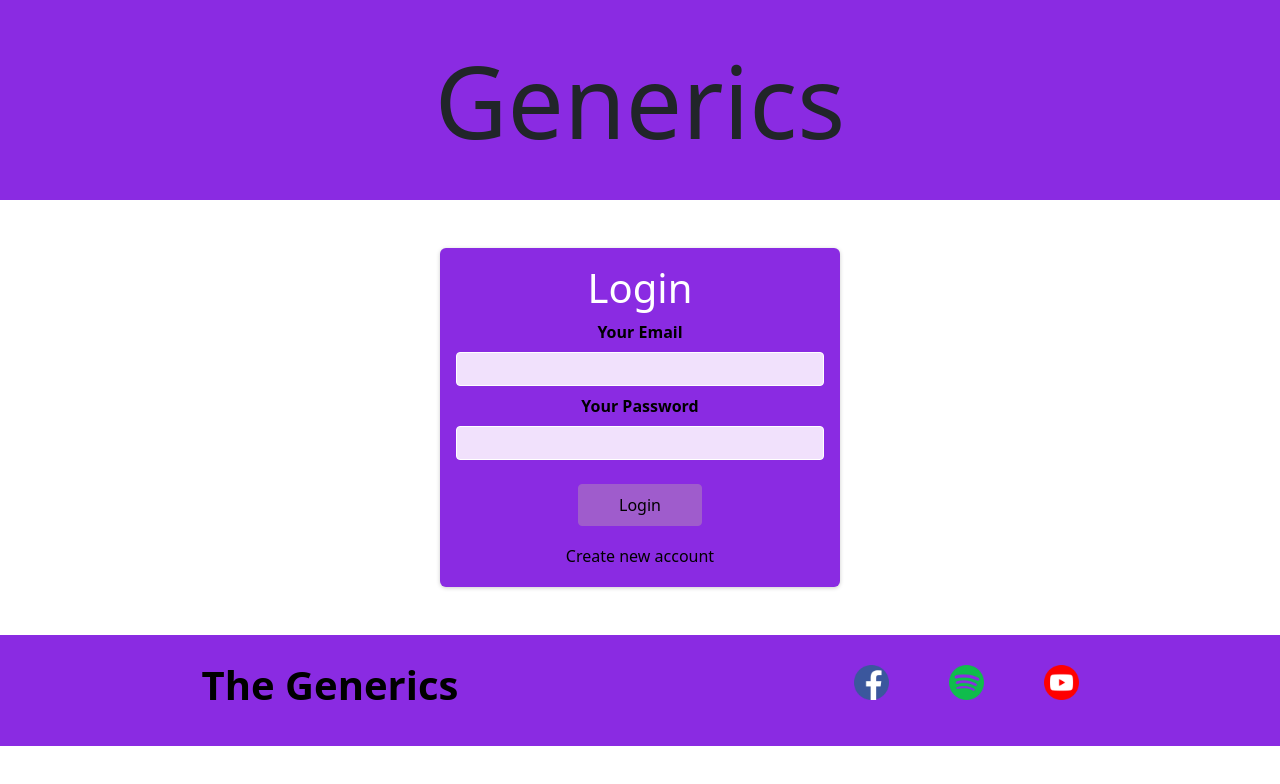
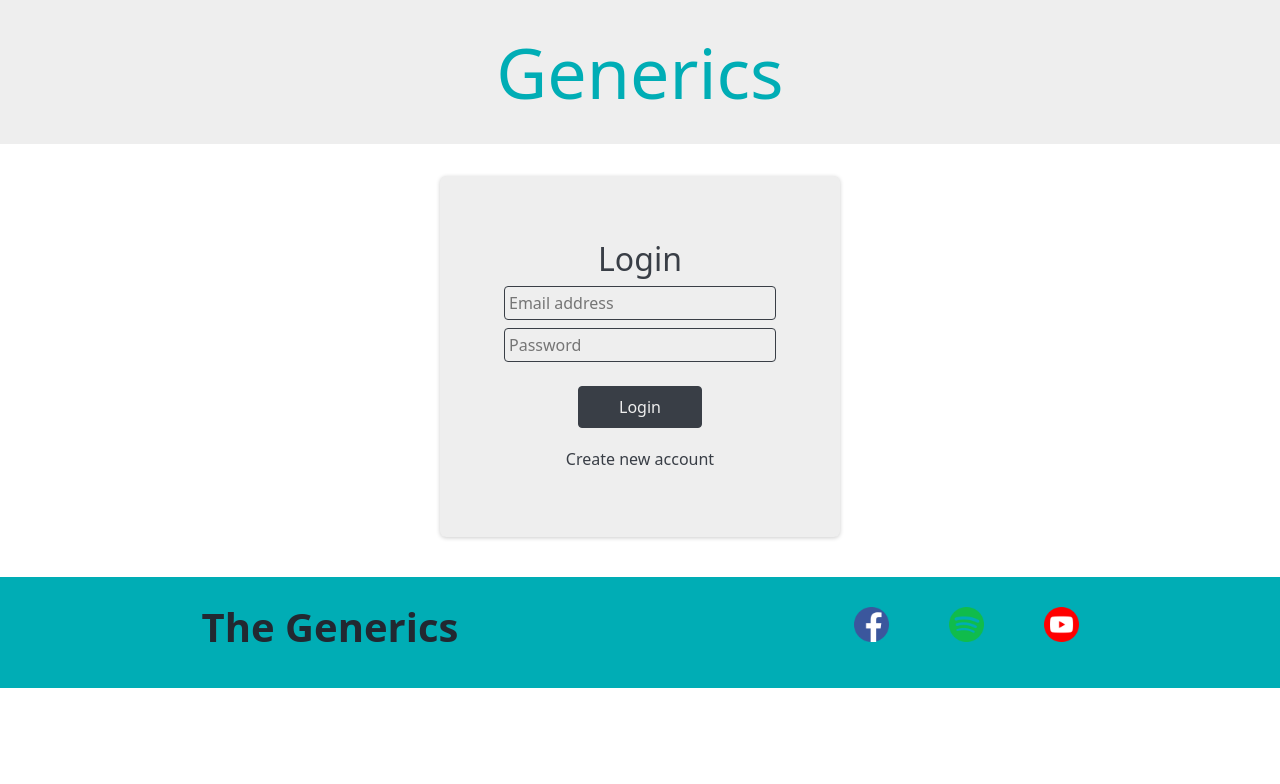
Before and after one commit to itsmeAYUSH/E-commerce, a React (Create React App) app: page / in a window 1280 px wide. Shown: the top 784 px of the page. Built offline with nearby package versions, Linux system fonts and the light colour scheme.

Commit message:
improve CSS
improve CSS

```diff
--- a/src/components/Authentication/AuthForm.js
+++ b/src/components/Authentication/AuthForm.js
@@ -70,18 +70,19 @@ const AuthForm = () => {
     <section className={classes.main}>
       <h1 className={classes.title}>Generics</h1>
       <form onSubmit={SubmitHandler} className={classes.auth}>
-        <h1>{isLogin ? "Login" : "Sign Up"}</h1>
+        <h2>{isLogin ? "Login" : "Sign Up"}</h2>
         <div className={classes.control}>
-          <label htmlFor="email">Your Email</label>
-          <input type="email" id="email" required ref={emailInputRef} />
+          {/* <label htmlFor="email">Your Email</label> */}
+          <input type="email" id="email" required ref={emailInputRef}  placeholder = 'Email address'/>
         </div>
         <div className={classes.control}>
-          <label htmlFor="password">Your Password</label>
+          {/* <label htmlFor="password">Your Password</label> */}
           <input
             type="password"
             id="password"
             required
             ref={passwordInputRef}
+            placeholder = 'Password'
           />
         </div>
         <div className={classes.actions}>
--- a/src/components/Authentication/AuthForm.module.css
+++ b/src/components/Authentication/AuthForm.module.css
@@ -1,30 +1,30 @@
 /* *{
     border: 1px solid red;
 } */
-.title{
+.title {
   width: 100%;
-    padding: 40px;
+  padding: 30px;
   text-align: center;
-    font-size: 100px;
-    background-color: blueviolet;
+  font-size: 70px;
+  background-color: #eeeeee;
+  color: #00adb5;
 }
 .auth {
-    margin: 3rem auto;
-    width: 95%;
+  margin: 2rem auto;
+  width: 100%;
   max-width: 25rem;
   border-radius: 6px;
-    background-color: blueviolet;
+  background-color: #eeeeee;
   box-shadow: 0 1px 4px rgba(0, 0, 0, 0.2);
-    padding: 1rem;
+  padding: 4rem;
   text-align: center;
-    color: white;
+  color: #393E46;
 }
 
 .auth h1 {
   text-align: center;
-    color: white;
+  color: #393E46;
 }
-
 
 .control {
   margin-bottom: 0.5rem;
@@ -35,17 +35,16 @@
   color: white;
   font-weight: bold;
   margin-bottom: 0.5rem;
-    color: black;
-
+  color: #393E46;
 }
 
 .control input {
   font: inherit;
-    background-color: #f1e1fc;
-    /* color: #38015c; */
-    color: black;
+  background-color: #EEEEEE;
+  color: #38015c;
+  color: #393E46;
   border-radius: 4px;
-    border: 1px solid white;
+  border: 1px solid #393E46;
   width: 100%;
   text-align: left;
   padding: 0.25rem;
@@ -56,44 +55,39 @@
   display: flex;
   flex-direction: column;
   align-items: center;
-    color: black;
-
-
+  color: #393E46;
 }
 
 .actions button {
   cursor: pointer;
   font: inherit;
   /* color: white; */
-    color: black;
+  color: #222831;
 
-    background-color: #9f5ccc;
-    border: 1px solid #9f5ccc;
+  /* background-color: #9f5ccc; */
+  background-color: #393E46;
+  border: 1px solid #393E46;
+  color:#EEEEEE;
   border-radius: 4px;
   padding: 0.5rem 2.5rem;
-
 }
 
 .actions button:hover {
-    background-color: #873abb;
-    border-color: #873abb;
-    color: black;
-
+  background-color: #00ADB5;
+  border-color: #393E46;
+  color: #393E46;
 }
 
 .actions .toggle {
   margin-top: 1rem;
   background-color: transparent;
-    color: #9f5ccc;
+  color: #393E46;
   border: none;
   padding: 0.15rem 1.5rem;
-    color: black;
-
+  color: #393E46;
 }
 
 .actions .toggle:hover {
   background-color: transparent;
-    color: #ae82cc;
-    color: black;
-
+  color: #00ADB5;
 }
--- a/src/components/Layout/contact/Contact.js
+++ b/src/components/Layout/contact/Contact.js
@@ -36,30 +36,30 @@ const Contact = () => {
     <Fragment>
       <h1 className={classes.title}>Contact Us</h1>
       <form className={classes.form} onSubmit={submitHandler}>
-        <label> Name</label>
+        <label> Enter your details</label>
         <input
           id="username"
           type="text"
           name="username"
           ref={usernameRef}
-          placeholder="your name"
+          placeholder="Name"
           required
         />
-        <label> EmailId</label>
+        {/* <label> EmailId</label> */}
         <input
           id="email"
           type="email"
           name="emailId"
-          placeholder="yourEmail@gmail.com"
+          placeholder="Email Address"
           ref={emailRef}
           required
         />
-        <label> Phone Number</label>
+        {/* <label> Phone Number</label> */}
         <input
           id="phonenumber"
           type="number"
           name="phonenumber"
-          placeholder='xxxxxxxxxx'
+          placeholder='Phone Number'
           ref={phoneRef}
           required
         />
--- a/src/components/Layout/contact/Contact.module.css
+++ b/src/components/Layout/contact/Contact.module.css
@@ -1,13 +1,16 @@
 .title{
-    background-color:blueviolet;
     text-align: center;
+    text-align: center;
+    padding: 20px;
+    font-size: 30px;
 }
 
 .form{
+    text-align: center;
     border: none;
     border-radius: 10px;
     box-shadow: 0 0 7px grey;
-    margin: 50px auto;
+    margin: 0px auto;
     padding: 40px;
     width: 600px;
 }
@@ -15,6 +18,8 @@
     display: block;
     font-size: 20px;
     font-weight: 500;
+    margin: 0px 10px 10px;
+    font-weight: bold;
 }
 .form input{
     border-color: rgba(0,0,0,.2);
@@ -24,19 +29,17 @@
     padding: 2px;
     width: 96%;
 }
-.form button{
-    text-align: center;
-}
 .btn{
-    background-color: #ccc;
+    background-color: #393E46;
+    color: #EEEEEE;
     border: none;
-    border-radius: 25px;
+    border-radius: 10px;
     font-size: 20px;
-    font-weight: 700;
-    margin-top: 30px;
+    font-weight: 500;
+    margin-top: 10px;
     padding: 5px 40px;
     width: 30%;
-    justify-content: center;
-    text-align: center;
-
 }
+.btn:hover{
+    background-color: #00ADB5;
+}
--- a/src/components/Layout/footer/Footer.module.css
+++ b/src/components/Layout/footer/Footer.module.css
@@ -11,11 +11,11 @@
   display: flex;
   margin-top: 40px;
   padding: 20px;
-  background-color: blueviolet;
+  background-color: #00ADB5;
 }
 .title {
   text-align: center;
-  color: black;
+  color: #222831;
   width: 50%;
   font-size: 40px;
   font-weight: bold;
--- a/src/components/Layout/header/Header.js
+++ b/src/components/Layout/header/Header.js
@@ -26,24 +26,24 @@ const Header = (props) => {
     <Fragment>
       <header className={classes.header}>
         <NavLink to="/home">
-          <span>HOME</span>
+          <span className={classes.title}>HOME</span>
         </NavLink>
         {authCtx.isLoggedIn && (
           <NavLink to="/store">
-            <span>STORE</span>
+            <span className={classes.title}>STORE</span>
           </NavLink>
         )}
         <NavLink to="/about">
-          <span>ABOUT</span>
+          <span className={classes.title}>ABOUT</span>
         </NavLink>
         <NavLink to="/contact">
-          <span>CONTACT US</span>
+          <span className={classes.title}>CONTACT US</span>
         </NavLink>
 
         <button className={classes.button} onClick={props.onShowCart}>
           Cart <span className={classes.cartNumber}> {quantity}</span>
         </button>
-        <button onClick={logoutHandler}>Logout</button>
+        <button onClick={logoutHandler} className={classes.logout}>Logout</button>
       </header>
       <h1 className={classes.h1}> The Generics </h1>
     </Fragment>
--- a/src/components/Layout/header/Header.module.css
+++ b/src/components/Layout/header/Header.module.css
@@ -4,8 +4,8 @@
   left: 0;
   width: 100%;
   height: 2rem;
-  background-color: #080808;
-  color: white;
+  background-color: #222831;
+  /* color: #00ADB5; */
   display: flex;
   justify-content: space-between;
   align-items: center;
@@ -21,16 +21,13 @@
   width: 100%;
   padding: 30px;
   text-align: center;
-  font-size: 80px;
-  background-color: blueviolet;
+  font-size: 60px;
+  background-color: #00adb5;
   margin-bottom: 0px;
+  margin-top: 20px;
 }
 .button {
-  /*
-  padding: 0 10%;
-  align-items: flex-end;
-  padding: 0 10%; */
-  border: 2px solid #56ccf2;
+  border: 2px solid #00adb5;
   border-radius: 7px;
   padding: 2px 20px;
   position: absolute;
@@ -38,8 +35,28 @@
 }
 .cartNumber {
   position: absolute;
-  color: #56ccf2;
+  color: #00adb5;
   font-size: 20px;
   top: -10px;
   /* right: -15px; */
 }
+
+.title {
+  text-decoration: none;
+  color: #00adb5;
+  /* text-decoration:underline; */
+  text-decoration: none;
+  color: #eeeeee;
+}
+.title:hover {
+  color: black;
+  background-color: #00adb5;
+}
+.logout {
+  padding: 2px 10px;
+  border-radius: 8px;
+}
+.logout:hover {
+  color: white;
+  background-color: #00adb5;
+}
--- a/src/components/Products/Product.module.css
+++ b/src/components/Products/Product.module.css
@@ -1,16 +1,3 @@
-/* .list {
-    text-align: center;
-    float: left;
-    zoom: 1;
-    margin: 1rem;
-    list-style: none;
-    margin-left: 15rem;
-    margin-bottom: 0rem;
-    padding: 5px;
-} */
-/* *{
-    border: solid 1px red;
-} */
 .list {
   text-align: center;
   float: left;
@@ -22,7 +9,7 @@
   padding: 5px;
 }
 .amount {
-  border: 2px solid blueviolet;
+  border: 2px solid #00ADB5;
   border-radius: 5px;
   padding: 10px 20px;
 }
@@ -34,16 +21,16 @@
 .btn {
   cursor: pointer;
   padding: 8px;
-  color: black;
+  color: #222831;
   border: none;
   font-size: 15px;
   font-weight: bold;
   border-radius: 4%;
-  background: blueviolet;
+  background: #00ADB5;
   padding: 10px 20px;
 }
 .btn:hover {
-    border: 2px solid blueviolet;
-  color: black;
+    border: 2px solid #00ADB5;
+  color: #222831;
   background-color: white;
 }
--- a/src/components/route/about/About.module.css
+++ b/src/components/route/about/About.module.css
@@ -1,17 +1,17 @@
-.about{
+.about {
   max-width: 900px;
   margin: 0 auto;
   font-size: 22px;
 }
-.title{
-    font-family: "Metal Mania";
+.title {
+  /* font-family: "Metal Mania"; */
   text-align: center;
   padding: 20px;
   font-size: 30px;
 }
-.about img{
+.about img {
   float: left;
-    margin: 20px 50px;
+  margin: 0px 50px;
   border-radius: 50%;
   width: 200px;
   height: 200px;
--- a/src/components/route/home/Home.module.css
+++ b/src/components/route/home/Home.module.css
@@ -9,18 +9,18 @@
   padding: 15px 30px;
   font-size: 23px;
   font-weight: 200;
-  margin:  auto;
+  margin: auto;
   background: inherit;
   cursor: pointer;
-  color: white;
+  color: #eeeeee;
 }
 .header {
-  background-color: blueviolet;
+  background-color: #00adb5;
   padding-bottom: 50px;
   margin-top: 0px;
 }
-.header h1{
-    margin-bottom: 0px;
+.header h1 {
+  margin-bottom: 0px;
 }
 .playButton {
   cursor: pointer;
--- a/src/components/route/home/ToursInfo.module.css
+++ b/src/components/route/home/ToursInfo.module.css
@@ -1,26 +1,29 @@
-.tourItem{
+.tourItem {
   display: flex;
   border-bottom: 1px solid black;
   padding: 10px;
 }
-.tourDate{
+.tourDate {
   width: 12%;
 }
-.tourPlace{
+.tourPlace {
   width: 25%;
-    color: #777;
+  color: #393e46;
 }
-.tourDes{
+.tourDes {
   width: 53%;
-    color: #777;
+  color: #393e46;
 }
-.buyBtn{
+.buyBtn {
   width: 20%;
-    background: blueviolet ;
+  background: #00adb5;
   color: white;
   border: none;
   padding: 7px;
   border-radius: 5px;
   font-weight: 700;
-    font-family: 'Segoe UI', Tahoma, Geneva, Verdana, sans-serif;
+  font-family: "Segoe UI", Tahoma, Geneva, Verdana, sans-serif;
 }
+.buyBtn:hover {
+  color: #222831;
+}
```
Lines whose indentation alone changed are shown as unchanged.
